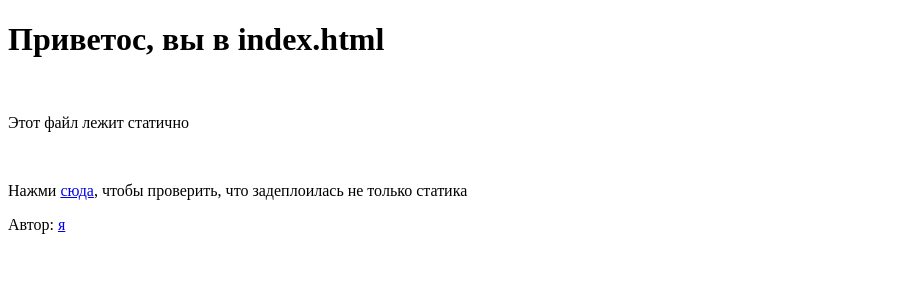
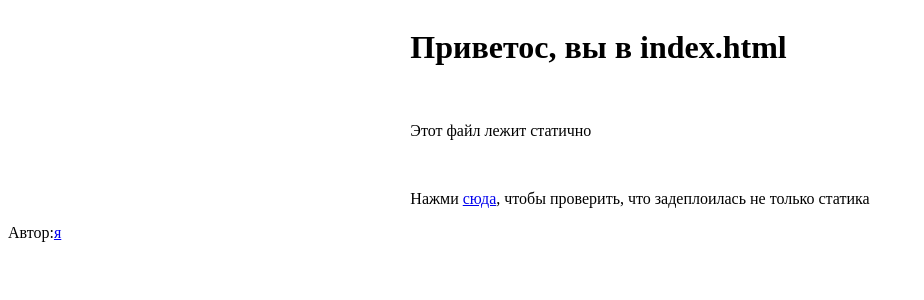
Before and after one commit to morejust/russianhackteam, a Flask app: page / in a window 1280 px wide. Shown: the top 300 px of the page, without its empty margins (0-924 px from the left). Run offline with Flask 2, Linux system fonts and the light colour scheme.

Commit message:
добавил style

```diff
--- a/templates/index.html
+++ b/templates/index.html
@@ -4,16 +4,18 @@
     <title>Russian Hack team</title>
   </head>
   <body>
-    <div>
-      <h1>Приветос, вы в index.html</h2>
-      <br>
-      <p>Этот файл лежит статично</p>
-      <br>
-      <p>Нажми <a href="/welcome">сюда</a>, чтобы проверить, что задеплоилась не только статика</p>
+    <div style="display:flex;">
+      <div style="margin:auto;">
+				<h1>Приветос, вы в index.html</h2>
+				<br>
+				<p>Этот файл лежит статично</p>
+				<br>
+				<p>Нажми <a href="/welcome">сюда</a>, чтобы проверить, что задеплоилась не только статика</p>
+			</div>
     </div>
   </body>
   <footer>
-      <div>
+      <div style="display:flex;">
         Автор: <a href="https://okhlopkov.com">я</a>
       </div>
   </footer>
```
Also changed, not shown: templates/welcome.html (+8 -6 lines).
